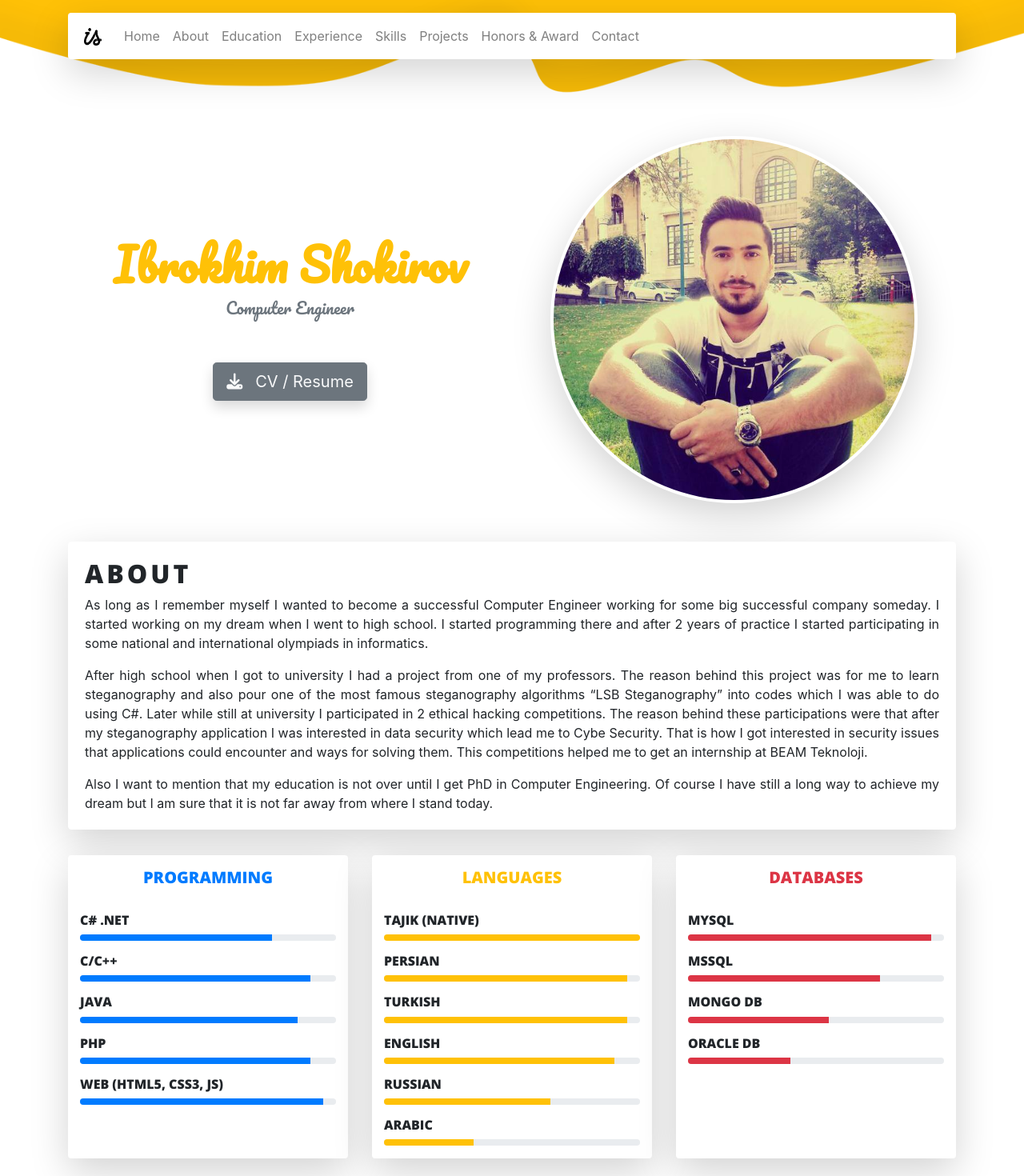
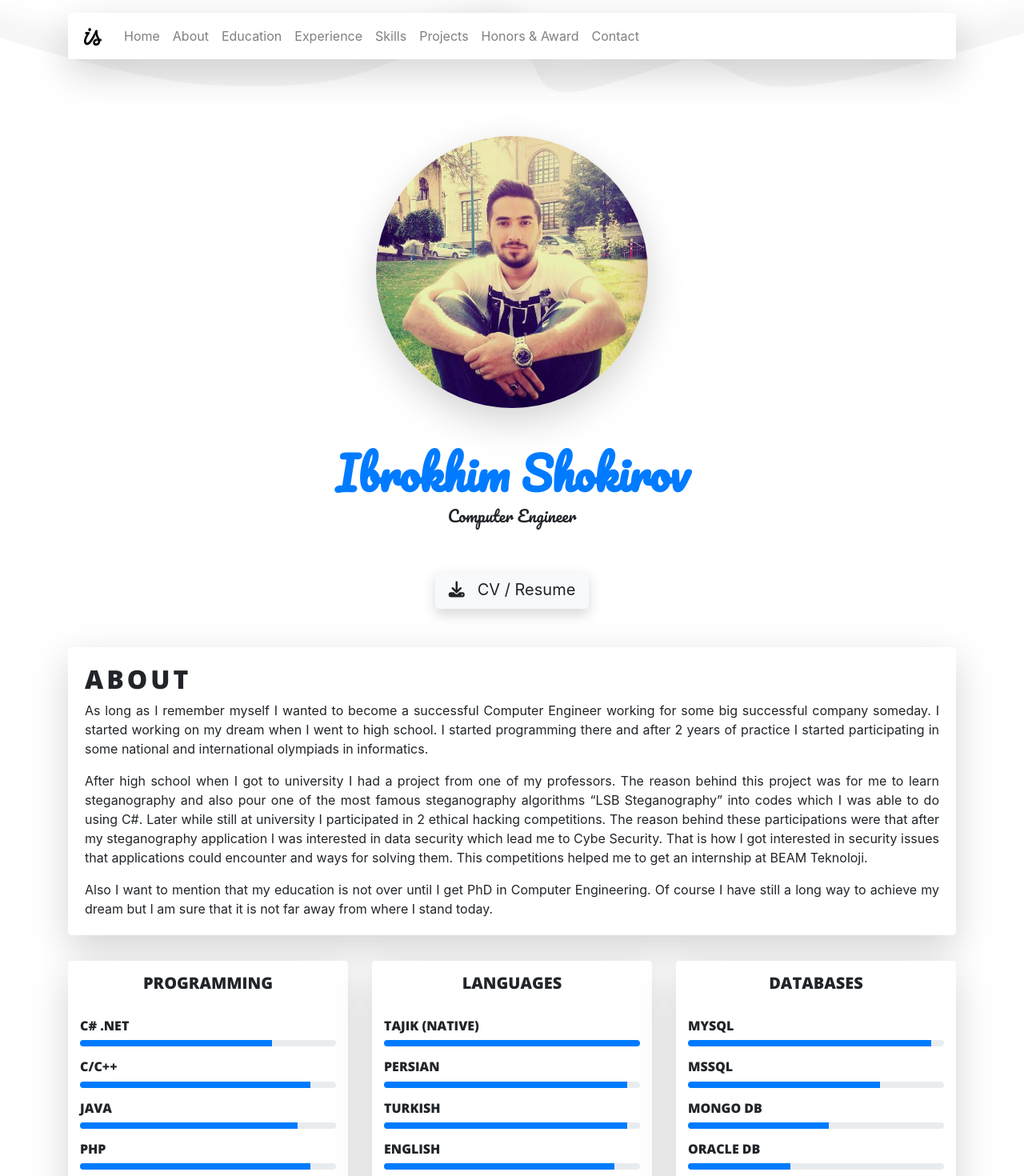
Before and after one commit to shockyrow/portfolio, a React (Create React App) app: page / in a window 1280 px wide. Shown: the top 1470 px of the page at 80% size. Built offline with nearby package versions, Linux system fonts and the light colour scheme; a web font is replaced by a local one.

Commit message:
Minor changes

```diff
--- a/src/js/components/Header.js
+++ b/src/js/components/Header.js
@@ -5,7 +5,7 @@ import '../../css/Header.scss';
 class Header extends Component {
     render() {
         return (
-            <div className="Header pt-3 bg-warning">
+            <div className="Header pt-3">
                 <div className="container">
                     <Navbar/>
                 </div>
--- a/src/js/components/Skills.js
+++ b/src/js/components/Skills.js
@@ -9,7 +9,7 @@ class Skills extends Component {
             <div className="Skills row py-3" id="skills">
                 <div className="col-md-4 my-3">
                     <div className="bg-white rounded shadow-lg h-100">
-                        <h5 className="flex-fill text-center opensans-title text-primary p-3">
+                        <h5 className="flex-fill text-center opensans-title p-3">
                             Programming
                         </h5>
 
@@ -20,7 +20,7 @@ class Skills extends Component {
                                 </h6>
 
                                 <div className="progress rounded" style={{'height': '8px'}}>
-                                    <div className="progress-bar bg-primary" role="progressbar" style={{'width': '75%'}} aria-valuenow="75" aria-valuemin="0" aria-valuemax="100">
+                                    <div className="progress-bar" role="progressbar" style={{'width': '75%'}} aria-valuenow="75" aria-valuemin="0" aria-valuemax="100">
                                     </div>
                                 </div>
                             </div>
@@ -31,7 +31,7 @@ class Skills extends Component {
                                 </h6>
 
                                 <div className="progress rounded" style={{'height': '8px'}}>
-                                    <div className="progress-bar bg-primary" role="progressbar" style={{'width': '90%'}} aria-valuenow="90" aria-valuemin="0" aria-valuemax="100">
+                                    <div className="progress-bar" role="progressbar" style={{'width': '90%'}} aria-valuenow="90" aria-valuemin="0" aria-valuemax="100">
                                     </div>
                                 </div>
                             </div>
@@ -42,7 +42,7 @@ class Skills extends Component {
                                 </h6>
 
                                 <div className="progress rounded" style={{'height': '8px'}}>
-                                    <div className="progress-bar bg-primary" role="progressbar" style={{'width': '85%'}} aria-valuenow="85" aria-valuemin="0" aria-valuemax="100">
+                                    <div className="progress-bar" role="progressbar" style={{'width': '85%'}} aria-valuenow="85" aria-valuemin="0" aria-valuemax="100">
                                     </div>
                                 </div>
                             </div>
@@ -53,7 +53,7 @@ class Skills extends Component {
                                 </h6>
 
                                 <div className="progress rounded" style={{'height': '8px'}}>
-                                    <div className="progress-bar bg-primary" role="progressbar" style={{'width': '90%'}} aria-valuenow="90" aria-valuemin="0" aria-valuemax="100">
+                                    <div className="progress-bar" role="progressbar" style={{'width': '90%'}} aria-valuenow="90" aria-valuemin="0" aria-valuemax="100">
                                     </div>
                                 </div>
                             </div>
@@ -64,7 +64,7 @@ class Skills extends Component {
                                 </h6>
 
                                 <div className="progress rounded" style={{'height': '8px'}}>
-                                    <div className="progress-bar bg-primary" role="progressbar" style={{'width': '95%'}} aria-valuenow="95" aria-valuemin="0" aria-valuemax="100">
+                                    <div className="progress-bar" role="progressbar" style={{'width': '95%'}} aria-valuenow="95" aria-valuemin="0" aria-valuemax="100">
                                     </div>
                                 </div>
                             </div>
@@ -74,7 +74,7 @@ class Skills extends Component {
 
                 <div className="col-md-4 my-3">
                     <div className="bg-white rounded shadow-lg h-100">
-                        <h5 className="flex-fill text-center opensans-title text-warning p-3">
+                        <h5 className="flex-fill text-center opensans-title p-3">
                             Languages
                         </h5>
 
@@ -85,7 +85,7 @@ class Skills extends Component {
                                 </h6>
 
                                 <div className="progress rounded" style={{'height': '8px'}}>
-                                    <div className="progress-bar bg-warning" role="progressbar" style={{'width': '100%'}} aria-valuenow="100" aria-valuemin="0" aria-valuemax="100">
+                                    <div className="progress-bar" role="progressbar" style={{'width': '100%'}} aria-valuenow="100" aria-valuemin="0" aria-valuemax="100">
                                     </div>
                                 </div>
                             </div>
@@ -96,7 +96,7 @@ class Skills extends Component {
                                 </h6>
 
                                 <div className="progress rounded" style={{'height': '8px'}}>
-                                    <div className="progress-bar bg-warning" role="progressbar" style={{'width': '95%'}} aria-valuenow="95" aria-valuemin="0" aria-valuemax="100">
+                                    <div className="progress-bar" role="progressbar" style={{'width': '95%'}} aria-valuenow="95" aria-valuemin="0" aria-valuemax="100">
                                     </div>
                                 </div>
                             </div>
@@ -107,7 +107,7 @@ class Skills extends Component {
                                 </h6>
 
                                 <div className="progress rounded" style={{'height': '8px'}}>
-                                    <div className="progress-bar bg-warning" role="progressbar" style={{'width': '95%'}} aria-valuenow="95" aria-valuemin="0" aria-valuemax="100">
+                                    <div className="progress-bar" role="progressbar" style={{'width': '95%'}} aria-valuenow="95" aria-valuemin="0" aria-valuemax="100">
                                     </div>
                                 </div>
                             </div>
@@ -118,7 +118,7 @@ class Skills extends Component {
                                 </h6>
 
                                 <div className="progress rounded" style={{'height': '8px'}}>
-                                    <div className="progress-bar bg-warning" role="progressbar" style={{'width': '90%'}} aria-valuenow="90" aria-valuemin="0" aria-valuemax="100">
+                                    <div className="progress-bar" role="progressbar" style={{'width': '90%'}} aria-valuenow="90" aria-valuemin="0" aria-valuemax="100">
                                     </div>
                                 </div>
                             </div>
@@ -129,7 +129,7 @@ class Skills extends Component {
                                 </h6>
 
                                 <div className="progress rounded" style={{'height': '8px'}}>
-                                    <div className="progress-bar bg-warning" role="progressbar" style={{'width': '65%'}} aria-valuenow="65" aria-valuemin="0" aria-valuemax="100">
+                                    <div className="progress-bar" role="progressbar" style={{'width': '65%'}} aria-valuenow="65" aria-valuemin="0" aria-valuemax="100">
                                     </div>
                                 </div>
                             </div>
@@ -140,7 +140,7 @@ class Skills extends Component {
                                 </h6>
 
                                 <div className="progress rounded" style={{'height': '8px'}}>
-                                    <div className="progress-bar bg-warning" role="progressbar" style={{'width': '35%'}} aria-valuenow="35" aria-valuemin="0" aria-valuemax="100">
+                                    <div className="progress-bar" role="progressbar" style={{'width': '35%'}} aria-valuenow="35" aria-valuemin="0" aria-valuemax="100">
                                     </div>
                                 </div>
                             </div>
@@ -150,7 +150,7 @@ class Skills extends Component {
 
                 <div className="col-md-4 my-3">
                     <div className="bg-white rounded shadow-lg h-100">
-                        <h5 className="flex-fill text-center opensans-title text-danger p-3">
+                        <h5 className="flex-fill text-center opensans-title p-3">
                             Databases
                         </h5>
 
@@ -161,7 +161,7 @@ class Skills extends Component {
                                 </h6>
 
                                 <div className="progress rounded" style={{'height': '8px'}}>
-                                    <div className="progress-bar bg-danger" role="progressbar" style={{'width': '95%'}} aria-valuenow="95" aria-valuemin="0" aria-valuemax="100">
+                                    <div className="progress-bar" role="progressbar" style={{'width': '95%'}} aria-valuenow="95" aria-valuemin="0" aria-valuemax="100">
                                     </div>
                                 </div>
                             </div>
@@ -172,7 +172,7 @@ class Skills extends Component {
                                 </h6>
 
                                 <div className="progress rounded" style={{'height': '8px'}}>
-                                    <div className="progress-bar bg-danger" role="progressbar" style={{'width': '75%'}} aria-valuenow="75" aria-valuemin="0" aria-valuemax="100">
+                                    <div className="progress-bar" role="progressbar" style={{'width': '75%'}} aria-valuenow="75" aria-valuemin="0" aria-valuemax="100">
                                     </div>
                                 </div>
                             </div>
@@ -183,7 +183,7 @@ class Skills extends Component {
                                 </h6>
 
                                 <div className="progress rounded" style={{'height': '8px'}}>
-                                    <div className="progress-bar bg-danger" role="progressbar" style={{'width': '55%'}} aria-valuenow="55" aria-valuemin="0" aria-valuemax="100">
+                                    <div className="progress-bar" role="progressbar" style={{'width': '55%'}} aria-valuenow="55" aria-valuemin="0" aria-valuemax="100">
                                     </div>
                                 </div>
                             </div>
@@ -194,7 +194,7 @@ class Skills extends Component {
                                 </h6>
 
                                 <div className="progress rounded" style={{'height': '8px'}}>
-                                    <div className="progress-bar bg-danger" role="progressbar" style={{'width': '40%'}} aria-valuenow="40" aria-valuemin="0" aria-valuemax="100">
+                                    <div className="progress-bar" role="progressbar" style={{'width': '40%'}} aria-valuenow="40" aria-valuemin="0" aria-valuemax="100">
                                     </div>
                                 </div>
                             </div>
--- a/src/js/components/Welcome.js
+++ b/src/js/components/Welcome.js
@@ -9,21 +9,23 @@ class Welcome extends Component {
     render() {
         return (
             <Fragment>
-                <div className="d-flex flex-wrap flex-row-reverse justify-content-center">
-                    <div className="col-md-6 p-5">
-                        <img src={TheGuy} className="img-fluid rounded-circle shadow-lg p-1" alt="Ibrokhim Shokirov"/>
+                <div className="d-flex flex-column justify-content-center">
+                    <div className="d-flex justify-content-center">
+                        <div className="col-8 col-md-4 pt-5">
+                            <img src={TheGuy} className="img-fluid rounded-circle shadow-lg" alt="Ibrokhim Shokirov"/>
+                        </div>
                     </div>
 
-                    <div className="col d-flex flex-column justify-content-center align-items-center text-center mt-5">
-                        <h2 className="display-4 pacifico-font font-weight-bold text-warning">
+                    <div className="d-flex flex-column justify-content-center align-items-center text-center mt-5">
+                        <h2 className="display-4 pacifico-font font-weight-bold text-primary">
                             Ibrokhim Shokirov
                         </h2>
 
-                        <h5 className="pacifico-font text-muted">
+                        <h5 className="pacifico-font">
                             Computer Engineer
                         </h5>
 
-                        <a href={CV} className="btn btn-lg btn-secondary text-light shadow my-5" download="IbrokhimShokirovCV">
+                        <a href={CV} className="btn btn-lg bg-light shadow my-5" download="IbrokhimShokirovCV">
                             <span className="pr-3">
                                 <i className="fa fa-download">
                                 </i>
```
